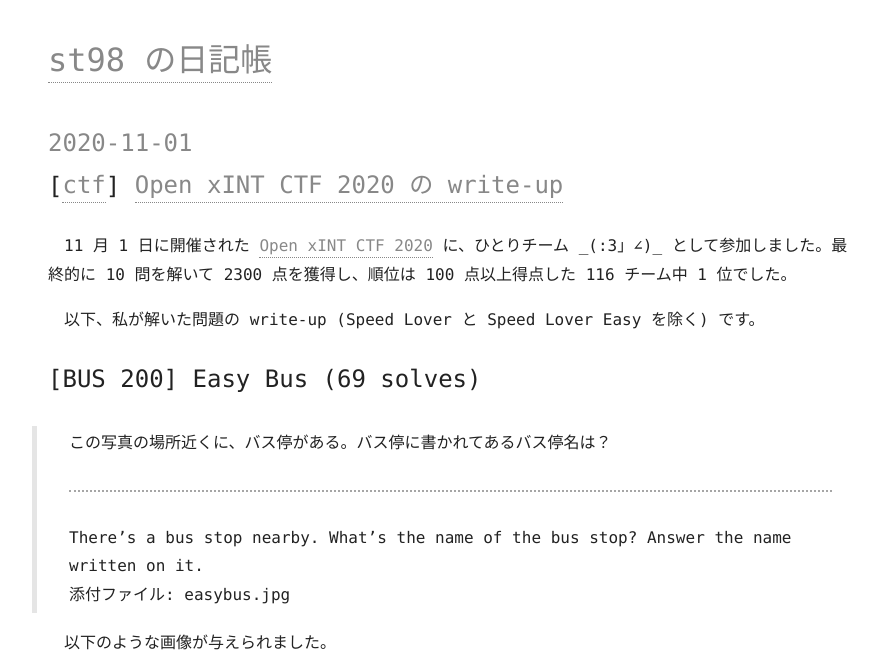
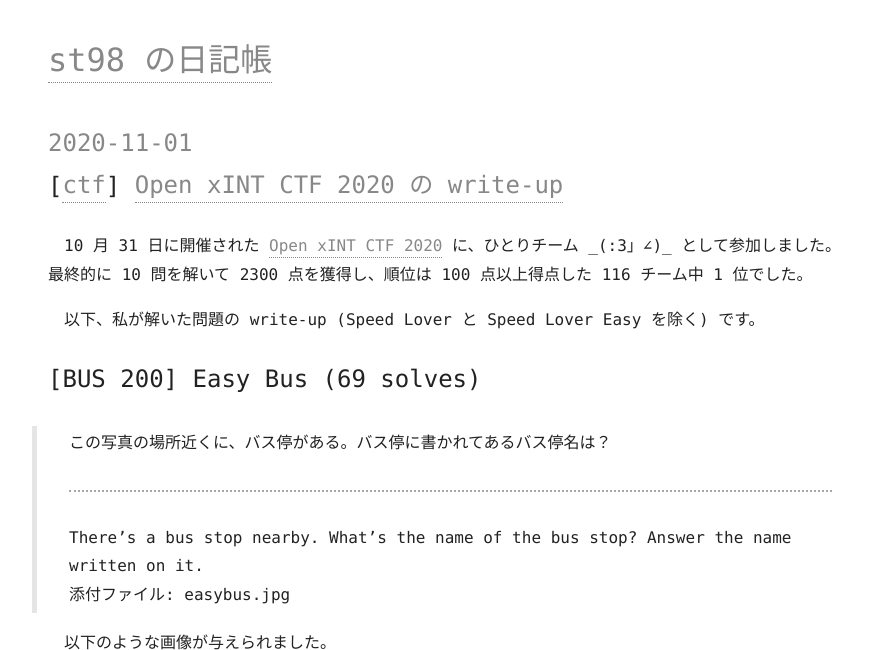
Before and after one commit to st98/diary, a Jekyll site: the page built from _posts/2020-11-01-open-xint-ctf-2020.md, in a window 1280 px wide and 900 px high, cut to the strip 0-650 px from the top of the window. Shown: the whole strip, without its empty margins (192-1070 px from the left). Built offline with Jekyll 4.4.1, drawn with Linux system fonts in a browser that asks for light colours; comment, search, counter and statistics services are not loaded.

Commit message:
日付がちがう

```diff
--- a/_posts/2020-11-01-open-xint-ctf-2020.md
+++ b/_posts/2020-11-01-open-xint-ctf-2020.md
@@ -5,7 +5,7 @@
 date: 2020-11-01 01:30:00 +0900
 ---
 
-11 月 1 日に開催された [Open xINT CTF 2020](http://xintctf.wpblog.jp/) に、ひとりチーム \_(:3」∠)\_ として参加しました。最終的に 10 問を解いて 2300 点を獲得し、順位は 100 点以上得点した 116 チーム中 1 位でした。
+10 月 31 日に開催された [Open xINT CTF 2020](http://xintctf.wpblog.jp/) に、ひとりチーム \_(:3」∠)\_ として参加しました。最終的に 10 問を解いて 2300 点を獲得し、順位は 100 点以上得点した 116 チーム中 1 位でした。
 
 以下、私が解いた問題の write-up (Speed Lover と Speed Lover Easy を除く) です。
 
```
